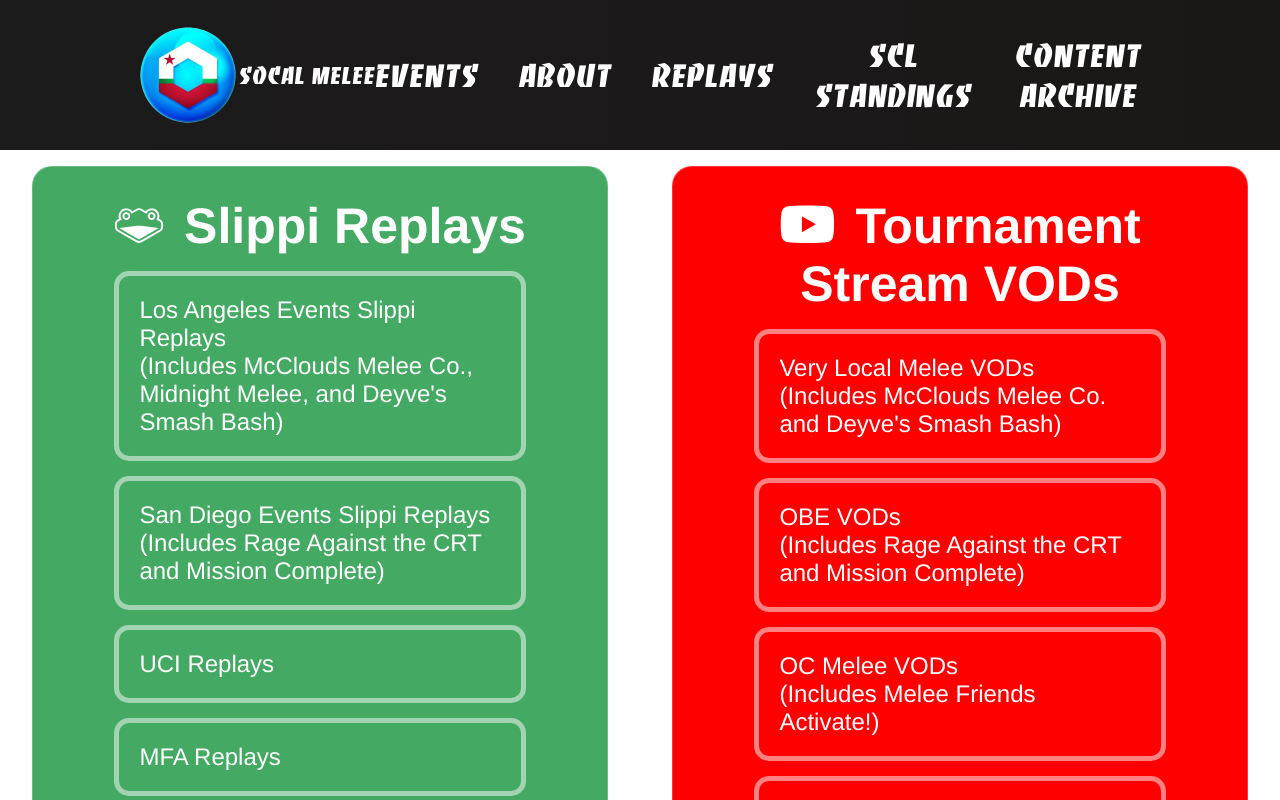
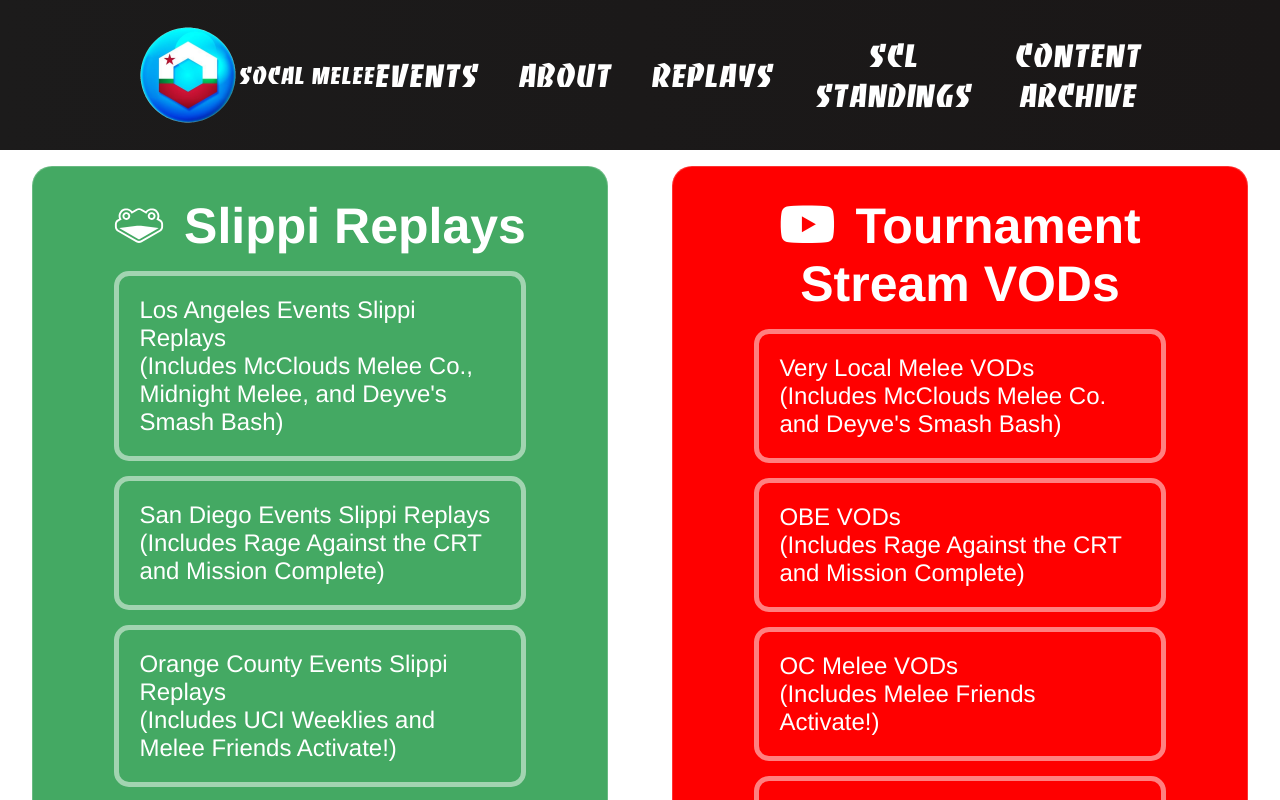
Before and after one commit to bquiambao/socalmeleepage, a React (Vite) app: page /replays in a window 1280 px wide. Shown: the top 800 px of the page. Built offline with nearby package versions, Linux system fonts and the light colour scheme; no server answers.

Commit message:
Update Replays.jsx
small update to oc replays

```diff
--- a/src/components/pages/Replays.jsx
+++ b/src/components/pages/Replays.jsx
@@ -32,13 +32,9 @@
                                 </a>
                             </li>
                             <li>
-                                <a href="https://drive.google.com/drive/folders/1km-j2dAi1NwQn9m_Icm_rz745IrXWP-9?usp=drive_link" target="_blank" rel="noopener noreferrer" className="replays-link">
-                                    UCI Replays
-                                </a>
-                            </li>
-                            <li>
-                                <a href="https://drive.google.com/drive/folders/1XHLwC8jJLCuYc8RVRoacoJk1gAhtVixc?usp=drive_link" target="_blank" rel="noopener noreferrer" className="replays-link">
-                                    MFA Replays
+                                <a href="https://drive.google.com/drive/folders/1TXc-NKTrWc_8kOFr3lUkylmn5zcRgqdO?usp=sharing" target="_blank" rel="noopener noreferrer" className="replays-link">
+                                    Orange County Events Slippi Replays <br/>
+                                    (Includes UCI Weeklies and Melee Friends Activate!)
                                 </a>
                             </li>
                             <li>
```
